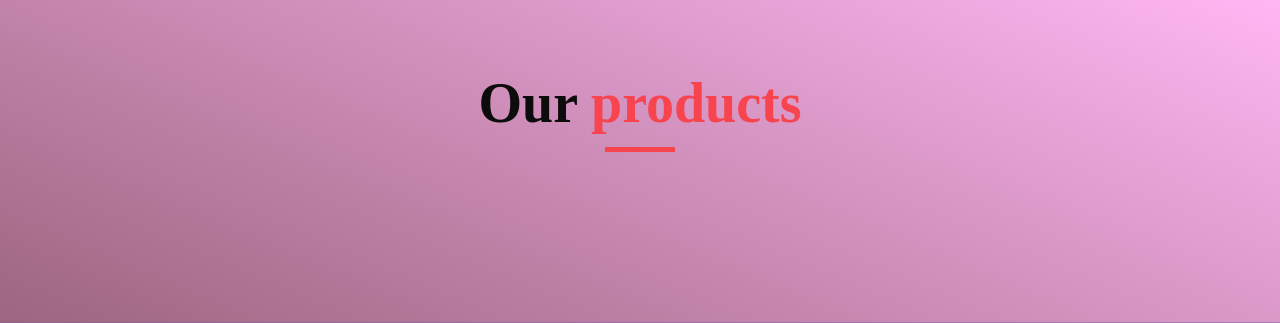
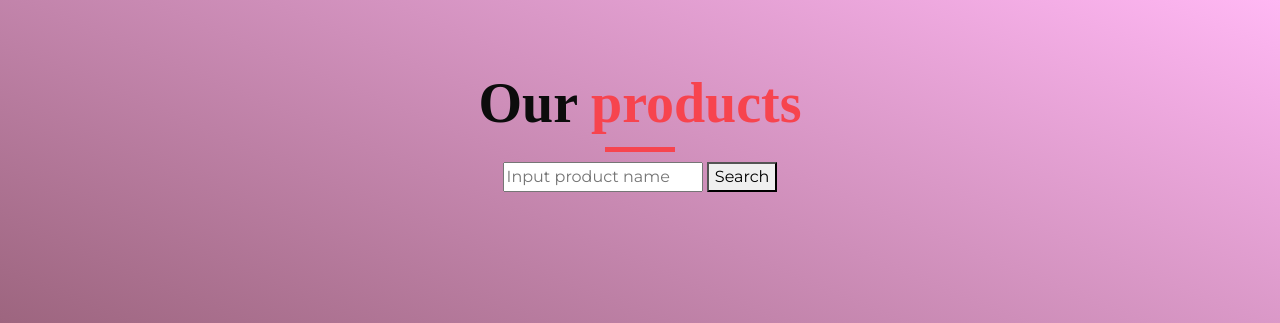
Before and after one commit to ttekit/SellYourKidney.gg, a PHP site: template view/pages/mainProducts.php in a window 1280 px wide. Shown: the top 323 px of the page. Run offline with PHP 8.4, Linux system fonts and the light colour scheme; the template is opened without the code that fills it, so the values that code supplies are empty; some libraries are stand-ins or nearby versions.

Commit message:
products search

```diff
--- a/assets/css/style.css
+++ b/assets/css/style.css
@@ -1770,3 +1770,13 @@ form input[type="submit"]:focus {
 #slider{
     margin-left: 25px;
 }
+.search-help-field{
+    background-color: white;
+    border-radius: 4px;
+}
+.search-elem{
+    display: flex;
+    flex-direction: column;
+    color: black;
+    margin: 2px;
+}
--- /dev/null
+++ b/assets/js/productSearch.js
@@ -0,0 +1,29 @@
+window.addEventListener("load", function (){
+    let input = $(".search-input");
+    let cont = $(".search-help-field");
+    $(".search-button").on("click", (e)=>{
+        console.log(input.val());
+    })
+    input.on('input', (e)=>{
+        console.log("CHANGE");
+        $.ajax({
+            url: "/ajax/searchProduct",
+            method: "post",
+            data: {
+                "value": $(e.target).val()
+            },
+            success: (data)=>{
+                data = JSON.parse(data);
+                cont.empty();
+                for(let i = 0; i < data.length; i++){
+                    cont.append(`<a href="/products/product?device=${data[i].id}" class="search-elem">
+                                    ${data[i].name}
+                    </a>`);
+                }
+            },
+            error: (err)=>{
+                alert(err)
+            }
+        })
+    })
+})
--- a/scripts/includes/Models/products.php
+++ b/scripts/includes/Models/products.php
@@ -51,4 +51,9 @@ class products extends \App\DBEngine
     public function deleteProduct($id){
         return $this->removeRow($id);
     }
+
+    public function getByPartlyName($name){
+        return $this->executeQuery("SELECT * FROM products WHERE name LIKE '%".$name."%'");
+
+    }
 }
--- a/view/Components/head.php
+++ b/view/Components/head.php
@@ -24,4 +24,5 @@
 
     <link rel="stylesheet" href="https://cdnjs.cloudflare.com/ajax/libs/roundSlider/1.3.2/roundslider.css">
     <link rel="preload" href="/assets/js/blogComments.js" as="script" />
+    <link href="https://unpkg.com/aos@2.3.1/dist/aos.css" rel="stylesheet">
 </head>
--- a/view/pages/mainProducts.php
+++ b/view/pages/mainProducts.php
@@ -7,6 +7,13 @@
             <h2>
                 Our <span>products</span>
             </h2>
+            <div class="search">
+                <input class="search-input" placeholder="Input product name">
+                <button class="search-button">Search</button>
+                <div class="search-help-field">
+
+                </div>
+            </div>
         </div>
         <div class="row">
             <?php
@@ -52,5 +59,6 @@
     </div>
 </section>
 <script src="../../assets/js/cartScript.js"></script>
+<script src="../../assets/js/productSearch.js"></script>
 <script src="../../assets/js/addToCartAnimation.js"></script>
 <script src="https://www.paypal.com/sdk/js?client-id=Ad0ypubZ_l3K1qOGKieJ-H3Ia1oBMGYOl8cL57rrkl3xLa0Nzo-OtKpZquP2SNMiFOwj6Vol0ZIlJJuW&components=buttons"></script>
--- a/view/template.php
+++ b/view/template.php
@@ -6,9 +6,7 @@
 <script src="https://cdnjs.cloudflare.com/ajax/libs/popper.js/2.9.2/umd/popper.min.js"></script>
 <!-- bootstrap js -->
 <script src="https://cdnjs.cloudflare.com/ajax/libs/bootstrap/4.6.2/js/bootstrap.min.js"></script>
-<script src="https://cdnjs.cloudflare.com/ajax/libs/roundSlider/1.3.2/roundslider.css"></script>
 
-<link href="https://unpkg.com/aos@2.3.1/dist/aos.css" rel="stylesheet">
 
 <html lang="<?= /** @var $data */
 $data['options']['lang'] ?>">
@@ -82,6 +80,7 @@ $data['options']['lang'] ?>">
 <script src="/assets/js/scrollRevAnimation.js"></script>
 
 <script src="/assets/js/grapick.min.js"></script>
+
 <script src="https://cdnjs.cloudflare.com/ajax/libs/roundSlider/1.3.2/roundslider.min.js"></script>
 
 </body>
```
Also changed, not shown: scripts/includes/Controllers/Ajax.php (+10 -0 lines).
